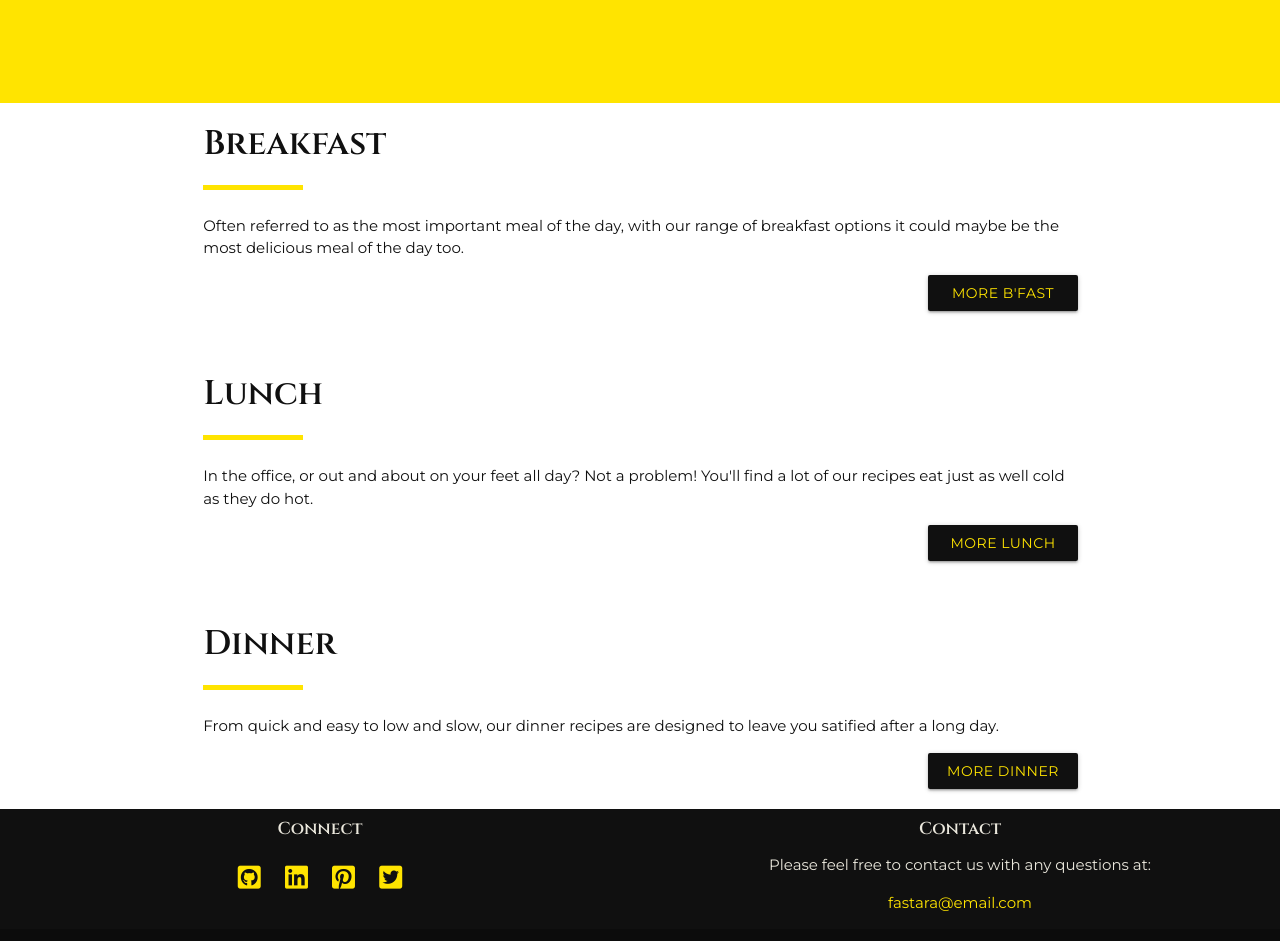
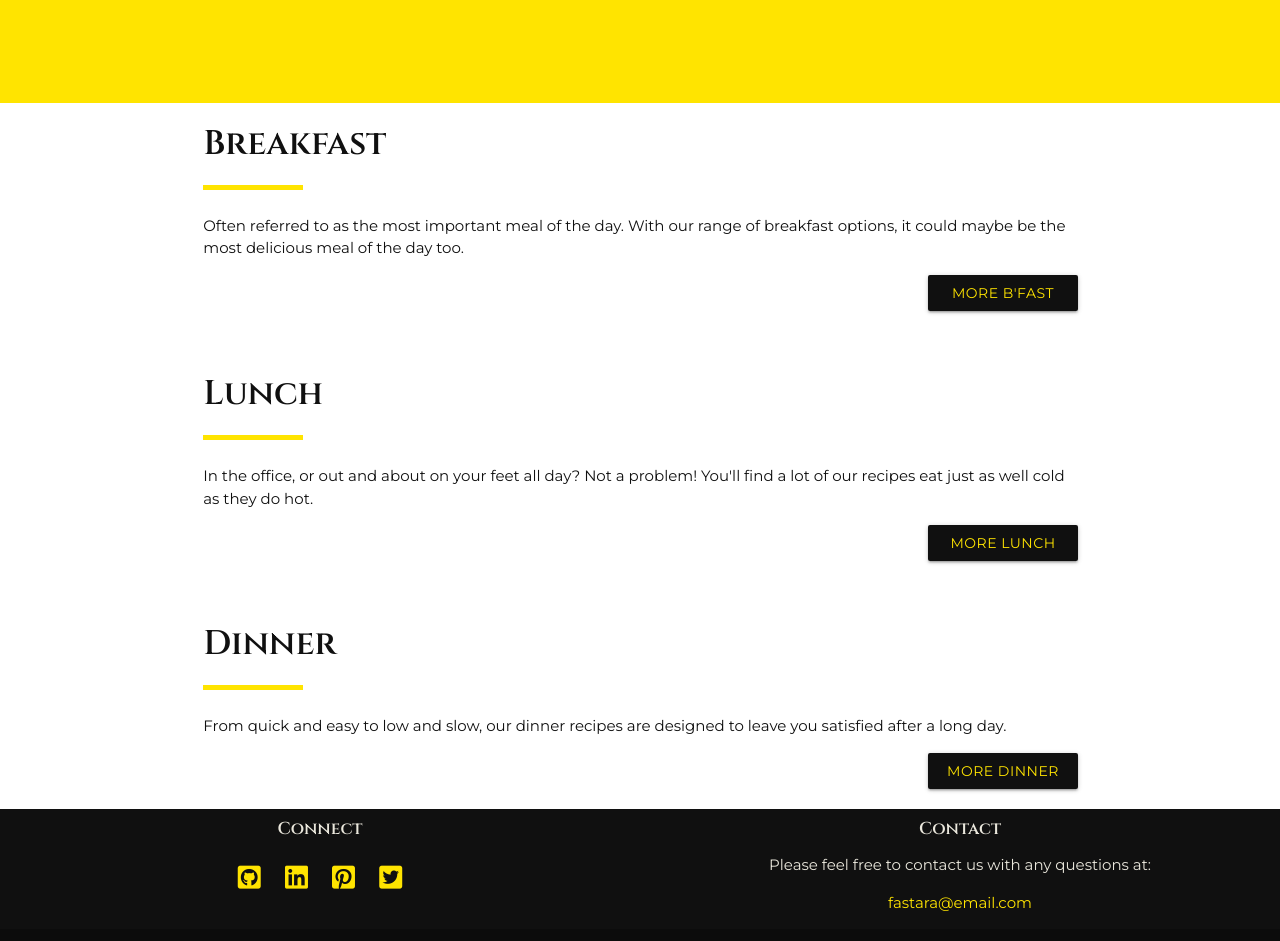
Before and after one commit to Tawnygoody/Fastara, a Flask app: page / in a window 1280 px wide. Shown: the part 1442-2383 px from the top of the page. Run offline with Flask 2, Linux system fonts and the light colour scheme; data that the repository does not hold is empty; some libraries are stand-ins or nearby versions.

Commit message:
spelling checks

```diff
--- a/templates/home.html
+++ b/templates/home.html
@@ -27,7 +27,7 @@
                 <hr class="headings-underline left">
                 <br>
                 <p class="content-dark">Healthy doesn't mean boring!!</p>
-                <p class="content-dark">Fastara is the recipe website thats all about low calorie
+                <p class="content-dark">Fastara is the recipe website that's all about low calorie
                     recipes. We specialise in providing delicious recipes suited to an intermittent
                     fasting diet.
                 </p>
@@ -50,8 +50,8 @@
                 <hr class="headings-underline right">
                 <br>
                 <p class="content-dark">Eat what you want five days a week, dramatically cut
-                    the calories for two. The intermittent fasting diet allows you to eat all the things we like yet lose
-                    weight, and is taking off all over the world.
+                    the calories for two. The intermittent fasting diet allows you to eat all the things you like yet lose
+                    weight and is taking off all over the world.
                 </p>
                 <p class="content-dark">Eating whatever you like for 5 days, does not mean you
                     can eat massive quantities of cake and chocolate, but is recommended to consume
@@ -90,7 +90,7 @@
                 <h4 class="headings-dark capitalize">Breakfast</h4>
                 <hr class="headings-underline left">
                 <br>
-                <p class="content-dark">Often referred to as the most important meal of the day, with our range of breakfast options it could maybe be the most delicious meal of the day too.</p>
+                <p class="content-dark">Often referred to as the most important meal of the day. With our range of breakfast options, it could maybe be the most delicious meal of the day too.</p>
             </div>
         </div>
         <div class="row">
@@ -288,7 +288,7 @@
                 <h4 class="headings-dark capitalize">Dinner</h4>
                 <hr class="headings-underline left">
                 <br>
-                <p class="content-dark">From quick and easy to low and slow, our dinner recipes are designed to leave you satified after a long day.</p>
+                <p class="content-dark">From quick and easy to low and slow, our dinner recipes are designed to leave you satisfied after a long day.</p>
             </div>
         </div>
         <div class="row">
```
